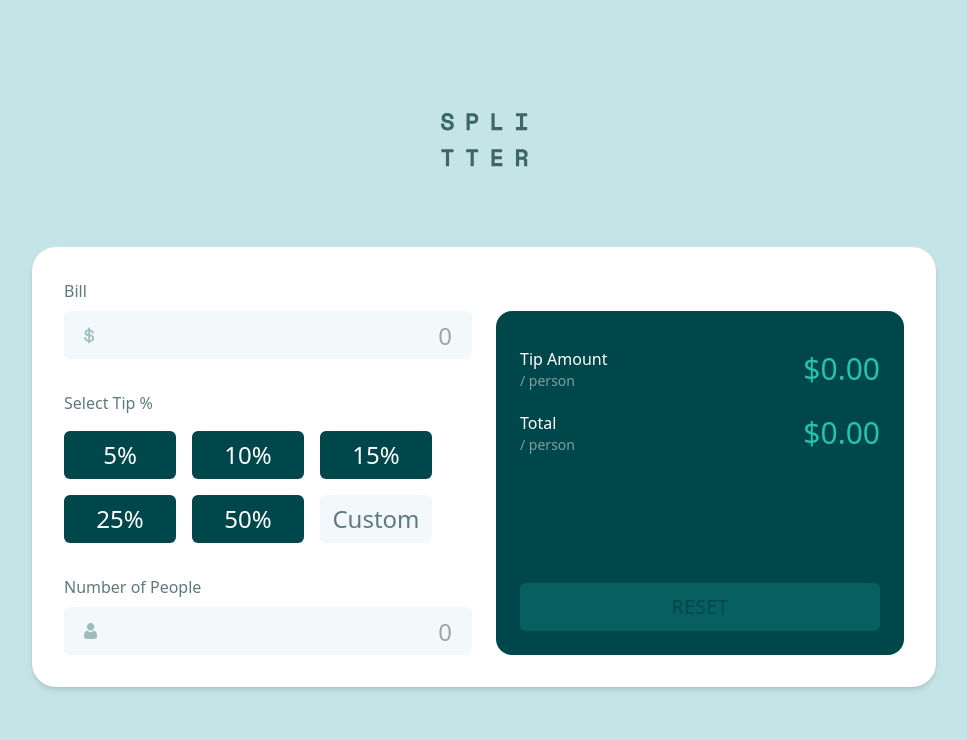
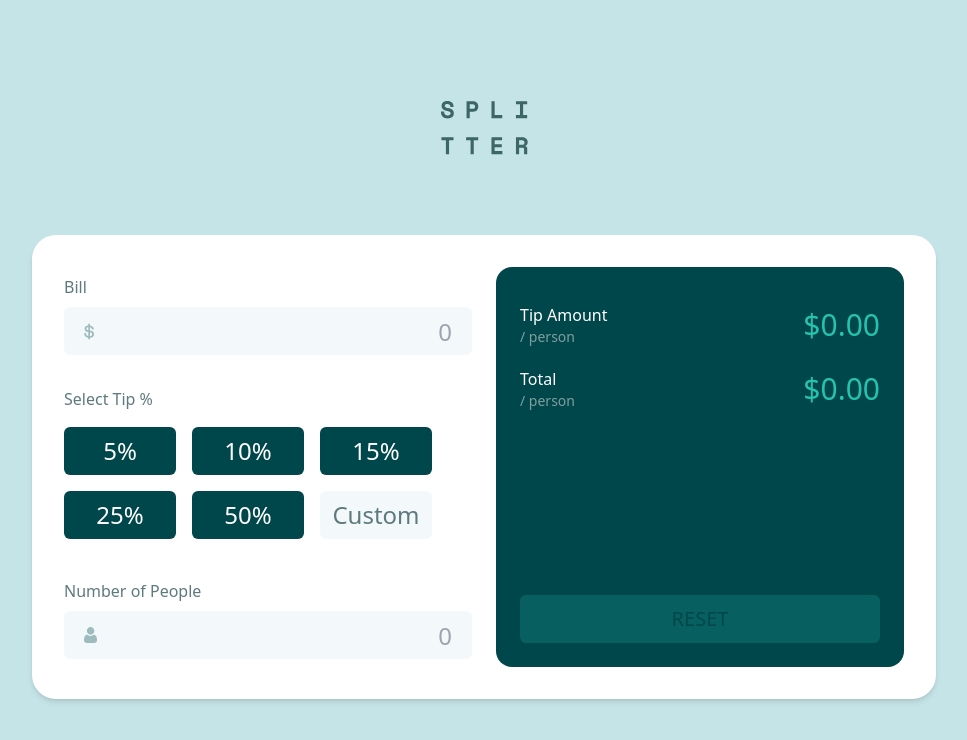
Before and after one commit to LeeConnelly12/tipping-calculator, a Vue app: page / in a window 1280 px wide. Shown: the top 740 px of the page, without its empty margins (156-1123 px from the left). Built offline with nearby package versions, Linux system fonts and the light colour scheme; a web font is replaced by a local one.

Commit message:
Show people error message

```diff
--- a/package.json
+++ b/package.json
@@ -9,6 +9,7 @@
     "preview": "vite preview"
   },
   "dependencies": {
+    "uuid": "^9.0.1",
     "vue": "^3.4.15"
   },
   "devDependencies": {
--- a/src/components/Input.vue
+++ b/src/components/Input.vue
@@ -1,5 +1,21 @@
 <script setup>
 import { onMounted, ref } from "vue"
+import { v4 as uuid } from "uuid"
+
+defineProps({
+  id: {
+    type: String,
+    default() {
+      return `text-input-${uuid()}`
+    },
+  },
+  isInvalid: Boolean,
+  label: String,
+  type: {
+    type: String,
+    default: "text",
+  },
+})
 
 const model = defineModel({
   type: String,
@@ -22,15 +38,32 @@ defineExpose({ focus: () => input.value.focus() })
 </script>
 
 <template>
-  <div class="relative flex items-center" :class="$attrs.class">
+  <div :class="$attrs.class">
+    <div class="lg:flex items-center justify-between">
+      <label class="block" :for="id">{{ label }}</label>
+      <p v-if="isInvalid" class="text-red hidden lg:block">Can't be zero</p>
+    </div>
+    <div class="relative flex items-center mt-2">
       <div class="absolute left-5 pointer-events-none">
         <slot name="icon" />
       </div>
       <input
-      class="bg-light-blue rounded-md pr-5 py-2 pl-10 h-12 text-green text-2xl w-full text-right"
-      v-bind="{ ...$attrs, class: null }"
+        :id="id"
+        class="bg-light-blue rounded-md pr-5 py-2 pl-10 h-12 text-green text-2xl w-full text-right focus:outline-offset-0"
+        :class="
+          isInvalid
+            ? 'outline-red outline outline-2'
+            : 'focus:outline-teal focus:outline-none'
+        "
+        v-bind="{
+          ...$attrs,
+          class: null,
+        }"
+        :type="type"
         v-model="model"
         ref="input"
       />
     </div>
+  </div>
+  <p v-if="isInvalid" class="text-red mt-2 lg:hidden">Can't be zero</p>
 </template>
--- a/src/components/TippingCalculator.vue
+++ b/src/components/TippingCalculator.vue
@@ -52,18 +52,16 @@ const total = computed(() => {
 
 <template>
   <div
-    class="bg-white rounded-t-3xl lg:rounded-3xl p-8 text-turquoise lg:grid grid-cols-2 gap-x-6 mt-10 xl:mt-20 lg:shadow-md"
+    class="bg-white rounded-t-3xl lg:rounded-3xl p-8 text-turquoise lg:grid grid-cols-2 gap-x-6 items-center mt-10 xl:mt-20 lg:shadow-md"
   >
     <div>
-      <label class="block" for="bill">Bill</label>
       <Input
         v-model="form.bill"
         placeholder="0"
-        class="mt-2"
         min="0"
         type="number"
         step="any"
-        id="bill"
+        label="Bill"
       >
         <template #icon>
           <DollarSign />
@@ -74,7 +72,7 @@ const total = computed(() => {
         <button
           v-for="(tip, index) in tips"
           :key="index"
-          class="h-12 rounded-md text-center text-2xl py-2 cursor-pointer select-none"
+          class="h-12 rounded-md text-center text-2xl py-2 cursor-pointer select-none hover:bg-light-green hover:text-green focus:outline-none focus:outline-teal focus:outline-offset-0"
           :class="
             tip === form.tip ? 'bg-teal text-green' : 'bg-green text-white'
           "
@@ -85,7 +83,7 @@ const total = computed(() => {
         </button>
         <button
           v-if="!showCustomTip"
-          class="bg-light-blue h-12 rounded-md text-center text-2xl py-2"
+          class="bg-light-blue h-12 rounded-md text-center text-2xl py-2 focus:outline-none focus:outline-teal focus:outline-offset-0"
           type="button"
           @click="showCustomTip = true"
         >
@@ -94,20 +92,20 @@ const total = computed(() => {
         <input
           v-if="showCustomTip"
           v-model="form.tip"
-          class="bg-light-blue h-12 rounded-md text-center text-2xl py-2"
+          class="bg-light-blue h-12 rounded-md text-center text-2xl py-2 focus:outline-none focus:outline-teal focus:outline-offset-0"
           min="0"
           type="number"
           step="any"
         />
       </div>
-      <label class="block mt-8" for="people">Number of People</label>
       <Input
         v-model="form.people"
+        :is-invalid="form.people === 0"
         placeholder="0"
-        class="mt-2"
+        class="mt-8 lg:mt-10"
         min="0"
         type="number"
-        id="people"
+        label="Number of People"
       >
         <template #icon>
           <People />
@@ -115,7 +113,7 @@ const total = computed(() => {
       </Input>
     </div>
     <div
-      class="mt-8 bg-green rounded-2xl pt-9 px-6 pb-6 grid grid-rows-[auto_auto_1fr_auto]"
+      class="mt-8 lg:mt-0 bg-green rounded-2xl pt-9 px-6 pb-6 grid grid-rows-[auto_auto_1fr_auto] lg:h-[25rem]"
     >
       <div class="flex justify-between items-center">
         <div>
@@ -136,7 +134,7 @@ const total = computed(() => {
         </p>
       </div>
       <button
-        class="uppercase bg-teal text-green w-full rounded-md h-12 mt-8 text-xl disabled:opacity-20 disabled:cursor-not-allowed row-start-4"
+        class="uppercase bg-teal text-green w-full rounded-md h-12 mt-8 lg:mt-0 text-xl disabled:opacity-20 disabled:cursor-not-allowed row-start-4 hover:bg-light-green focus:outline-none focus:outline-light-green focus:outline-offset-0"
         type="button"
         :disabled="formChanged"
         @click="reset"
--- a/tailwind.config.js
+++ b/tailwind.config.js
@@ -12,10 +12,11 @@ export default {
         body: "#C5E4E7",
         "light-blue": "#F3F9FA",
         green: "#00474B",
-        "light-green": "#9EBBBD",
+        "light-green": "#9FE8DF",
         teal: "#26C2AE",
         turquoise: "#5E7A7D",
         gray: "#7F9D9F",
+        red: "#E17457",
       },
     },
   },
```
Also changed, not shown: 1 other file (tests, documents, lock files or other folders). Lines whose indentation alone changed are shown as unchanged.
